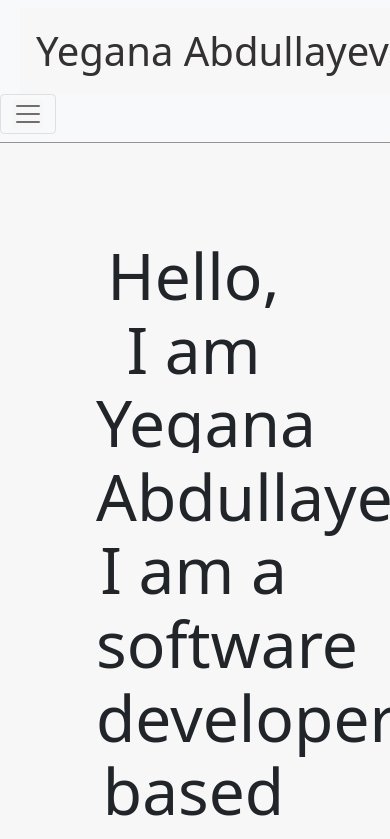
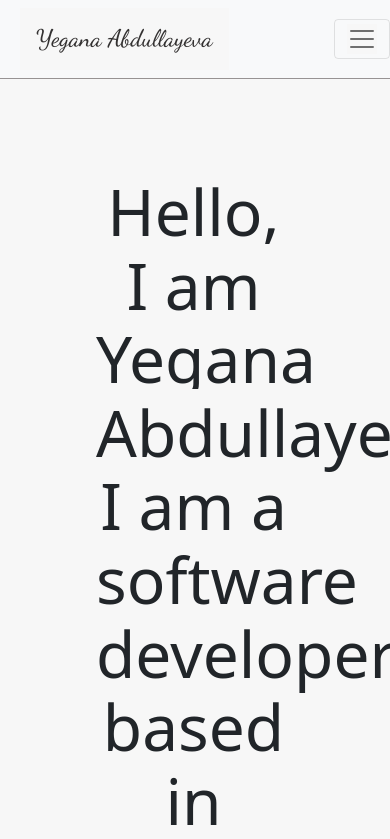
Before and after one commit to YeganaAbd/portfolio, a Next.js app: page / in a window 390 px wide. Shown: the top 839 px of the page. Built offline with nearby package versions, Linux system fonts and the light colour scheme.

Commit message:
media query for nax

```diff
--- a/components/NavMenu/navmenu.module.css
+++ b/components/NavMenu/navmenu.module.css
@@ -1,3 +1,5 @@
+@import url("https://fonts.googleapis.com/css2?family=Dancing+Script:wght@500&family=Montserrat:wght@300&family=Open+Sans&display=swap");
+
 .nav {
   border-bottom: 1px solid rgb(151, 147, 147);
 }
@@ -5,6 +7,7 @@
 .brand {
   color: rgb(51, 49, 49);
   font-size: 40px;
+  font-family: "Dancing Script", cursive;
 }
 .brand:hover {
   color: rgba(100, 200, 200, 1);
@@ -35,3 +38,9 @@
 .link:hover {
   background-size: 0 3px, 100% 3px;
 }
+
+@media (max-width: 1100px) {
+  .brand {
+    font-size: 24px;
+  }
+}
```
